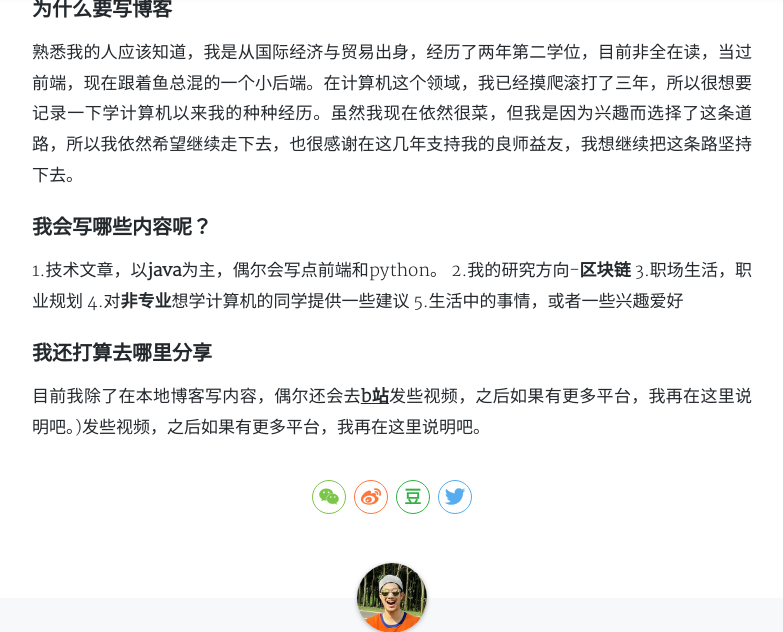
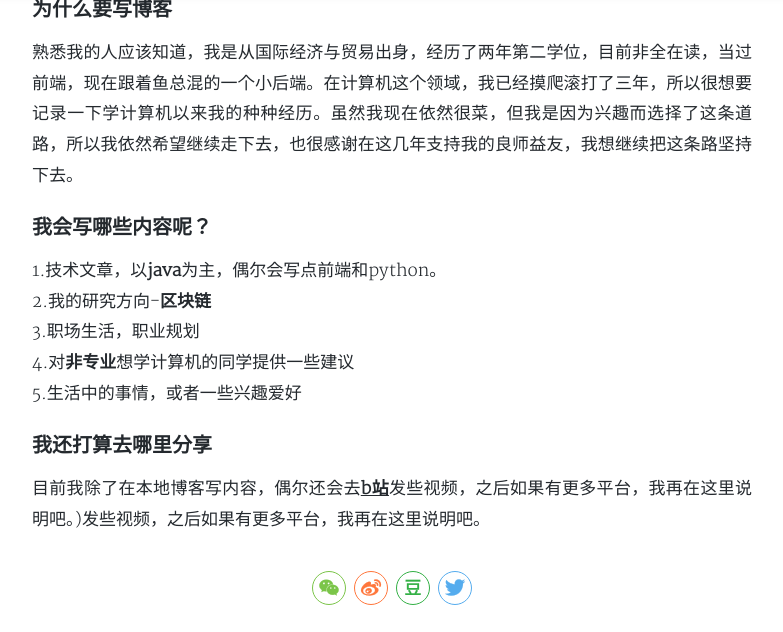
Before and after one commit to Stringzwb/Stringzwb.github.io, a Jekyll site: the page built from _posts/2017-04-18-我的第一篇博客.md, in a window 1280 px wide and 900 px high, scrolled down 653 px, cut to the strip 0-632 px from the top of the window. Shown: the whole strip, without its empty margins (248-1031 px from the left). Built offline with Jekyll 4.4.1, drawn with Linux system fonts in a browser that asks for light colours; nearby versions of some CDN libraries; comment, search, counter and statistics services are not loaded; a style sheet for code colours, icons or effects is not loaded.

```diff
--- a/_posts/2017-04-18-我的第一篇博客.md
+++ b/_posts/2017-04-18-我的第一篇博客.md
@@ -19,11 +19,11 @@ tags: 博客 规划
 
 ### 我会写哪些内容呢？
 
-1.技术文章，以**java**为主，偶尔会写点前端和python。
-2.我的研究方向-**区块链**
-3.职场生活，职业规划
-4.对**非专业**想学计算机的同学提供一些建议
-5.生活中的事情，或者一些兴趣爱好
+1.技术文章，以**java**为主，偶尔会写点前端和python。<br />
+2.我的研究方向-**区块链**<br />
+3.职场生活，职业规划<br />
+4.对**非专业**想学计算机的同学提供一些建议<br />
+5.生活中的事情，或者一些兴趣爱好<br />
 
 ### 我还打算去哪里分享
 
```
